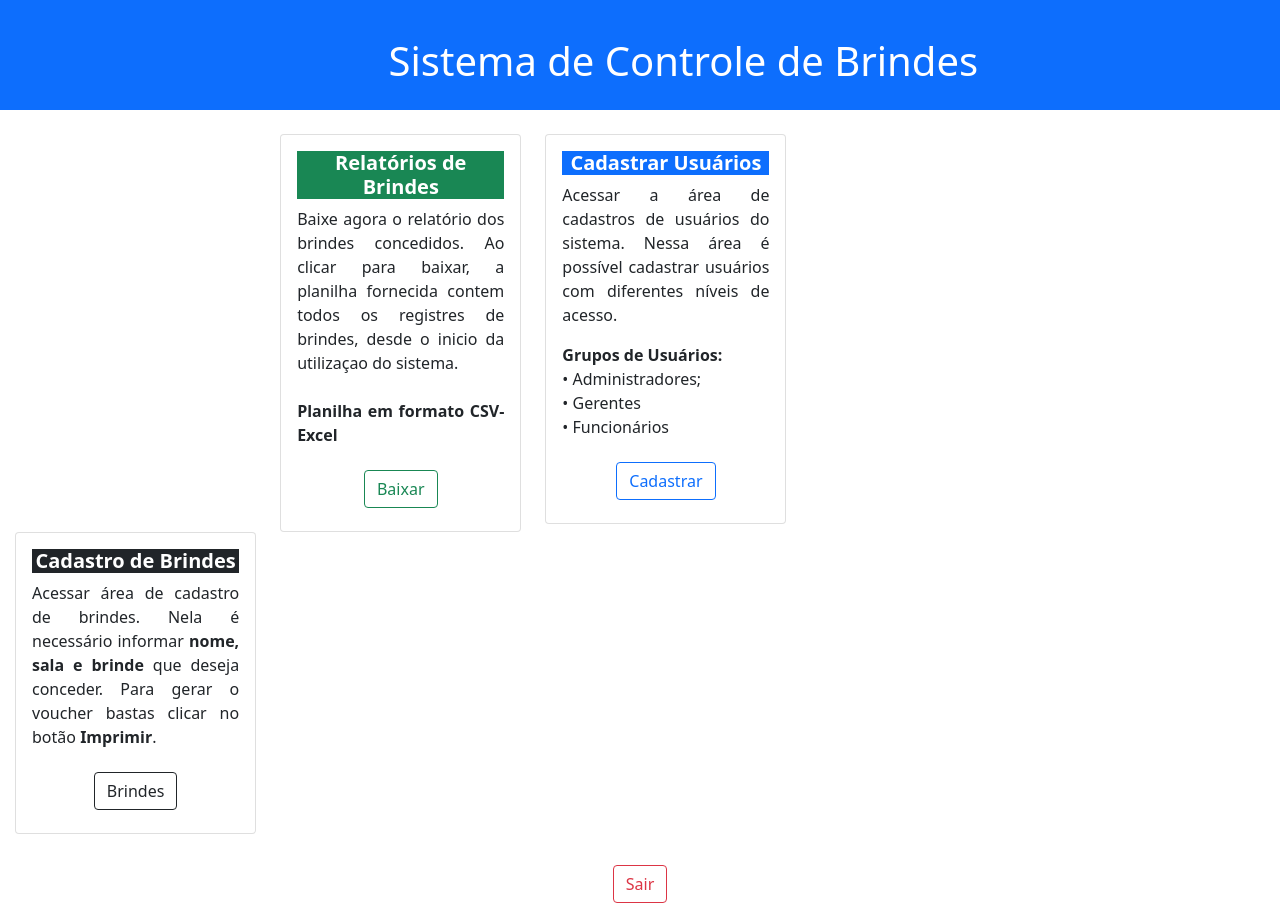
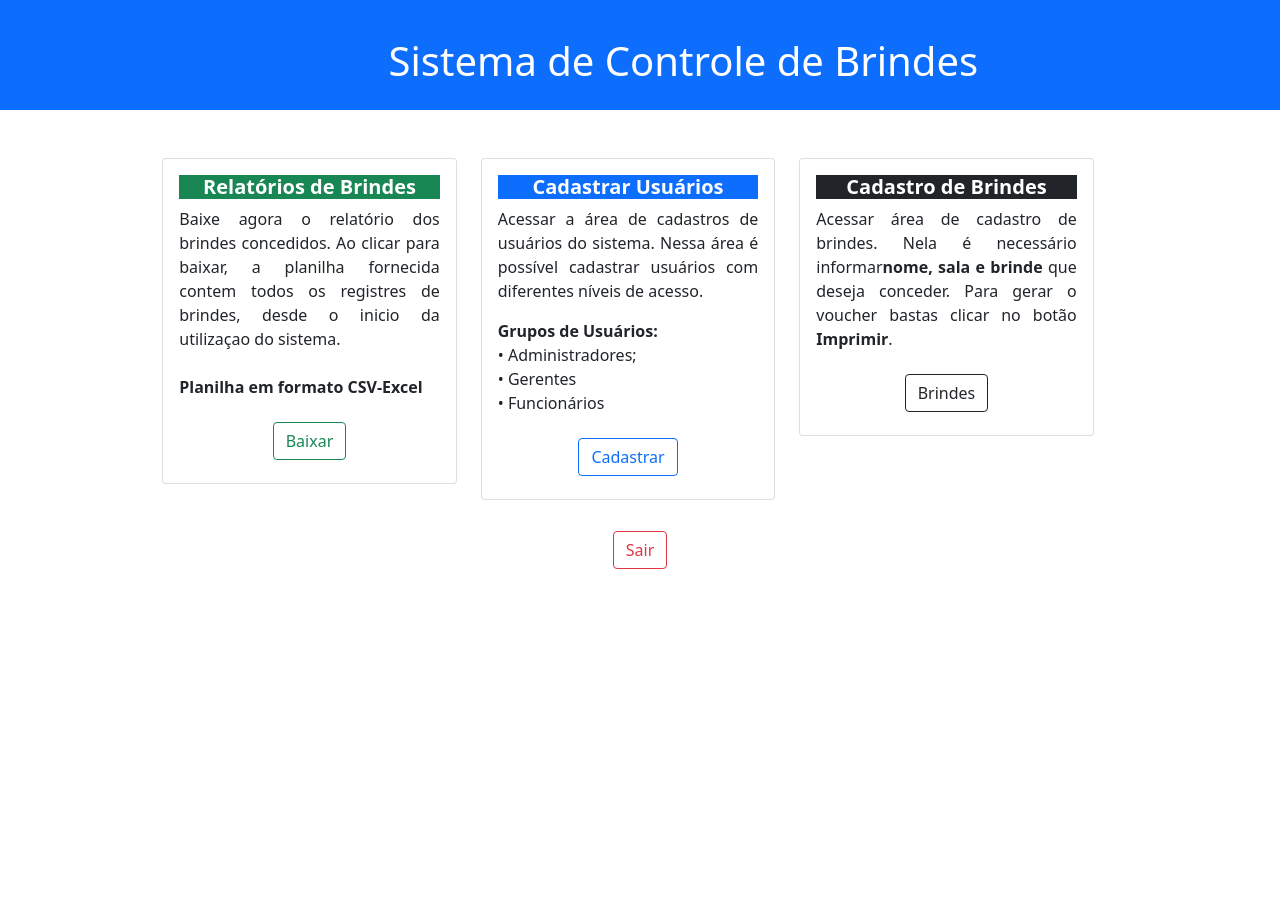
Before and after one commit to PedroFilhoEng/Python, a Django app: page /admins/ in a window 1280 px wide. After the commit the page ends 569 px from the top, so only its background shows below. Run offline with Django 4.2, Linux system fonts and the light colour scheme; some libraries are stand-ins or nearby versions.

```diff
--- a/app/templates/admins.html
+++ b/app/templates/admins.html
@@ -2,26 +2,22 @@
 {% block content %}
 
 
-    <div class="col-md-10 align-content-center mt-4">
-       <div class="row">
-            <div class="col-3"></div>
+<div class="col-12 mt-4">
+    <div class="row justify-content-center">
         <div class="col-3">
-                <div class="card text-center">
+            <div class="card text-center mt-4">
                 <div class="card-body">
                     <h5 class="card-title bg-success text-white"><strong>Relatórios de Brindes</strong></h5>
-
-                          <p class="card-text text-justify">Baixe agora o relatório dos brindes concedidos. Ao clicar para baixar, a planilha fornecida contem todos os registres de brindes, desde o inicio da utilizaçao do sistema.<br>
-                           <br>  <strong>Planilha em formato CSV-Excel</strong></p>
+                    <p class="card-text text-justify">Baixe agora o relatório dos brindes concedidos. Ao clicar para baixar, a planilha fornecida contem todos os registres de brindes, desde o inicio da utilizaçao do sistema.<br><br><strong>Planilha em formato CSV-Excel</strong></p>
                     <a href="/clientes/download/" class="btn" title="Relatório de Brindes" style="width:100%;height:10%"><button type="button" class="btn btn-outline-success">Baixar</button></a>
                 </div>
             </div>
         </div>
 
         <div class="col-3">
-                <div class="card">
+            <div class="card mt-4">
                 <div class="card-body">
                     <h5 class="card-title text-center bg-primary text-white"><strong>Cadastrar Usuários</strong></h5>
-
                     <p class="card-text text-justify">Acessar a área de cadastros de usuários do sistema. Nessa área é possível cadastrar usuários com diferentes níveis de acesso.</p>
                     <p class="text-start"><strong>Grupos de Usuários:</strong><br>
                         &bull; Administradores;<br>
@@ -32,22 +28,17 @@
             </div>
         </div>
 
-        <div class="col-3  me-4">
-                <div class="card">
+        <div class="col-3 me-4">
+            <div class="card mt-4">
                 <div class="card-body text-center">
                     <h5 class="card-title text-center bg-dark text-white"><strong>Cadastro de Brindes</strong></h5>
-                          <p class="card-text text-justify"> Acessar área de cadastro de brindes. Nela é necessário informar
-                              <strong>nome, sala e brinde</strong> que deseja conceder. Para gerar o voucher bastas clicar no botão <strong>Imprimir</strong>.</p>
+                    <p class="card-text text-justify"> Acessar área de cadastro de brindes. Nela é necessário informar<strong>nome, sala e brinde</strong> que deseja conceder. Para gerar o voucher bastas clicar no botão <strong>Imprimir</strong>.</p>
                     <a href="/index/" class="btn " title="Cadastro de Brindes"><button type="button" class="btn btn-outline-dark">Brindes</button></a>
                 </div>
             </div>
         </div>
     </div>
-
 </div>
-
-
-
 
 <div class="col-12 mt-4">
     <div class="text-center">
@@ -60,5 +51,13 @@
 </div>
 
 
+        <style>
+            .custom-row {
+              display: flex;
+              flex-wrap: wrap;
+              justify-content: center;
+              align-items: center;
+            }
+          </style>
 
 {% endblock %}
--- a/app/views.py
+++ b/app/views.py
@@ -151,9 +151,6 @@ def store(request):
     return render(request, 'create2.html', data)
 
 
-# def painel(request):
-#    return render(request, 'home.html')
-
 
 def dologin(request):
     data = {}
```
Lines whose indentation alone changed are shown as unchanged.
